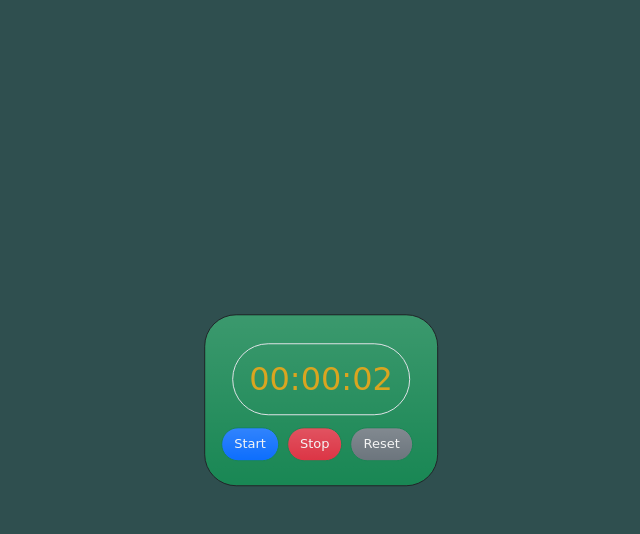
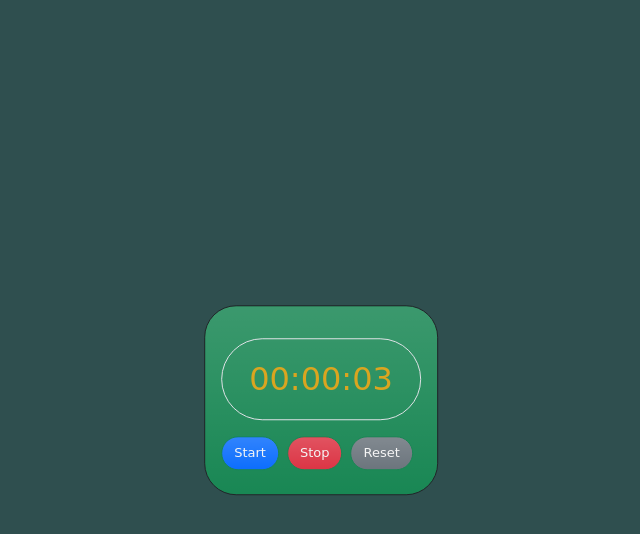
Before and after one commit to JarielGFox/stopwatch, a plain HTML site: page index.html in a window 1280 px wide. Both pictures are taken after a click on the button "Start". Shown: the whole page, without its empty margins (319-959 px from the left). Drawn offline with nearby package versions, Linux system fonts and the light colour scheme; a web font is replaced by a local one.

Commit message:
style fix and bugfix

```diff
--- a/index.html
+++ b/index.html
@@ -20,8 +20,8 @@
     <div class="p-3 border border-0.5 border-dark rounded-5 bg-success bg-gradient position-absolute top-50 start-50 translate-middle"
         id="stopwatch-container">
 
-        <div class="my-3 p-2 text-center" id="stopwatch-display">
-            <span class="brunofont border border-1 rounded-pill p-3 stopwatch-border" id="time">00:00:00
+        <div class="my-3 p-2 text-center border border-1 rounded-pill p-3 stopwatch-border" id="stopwatch-display">
+            <span class="brunofont" id="time">00:00:00
             </span>
         </div>
 
--- a/script.js
+++ b/script.js
@@ -41,7 +41,7 @@ startButton.addEventListener("click", function () {
         }
 
         updateDisplay() // invochiamo la funzione che aggiorna il display
-    }, 1000)
+    }, 900)
 });
 
 // Stop button event listener
```
